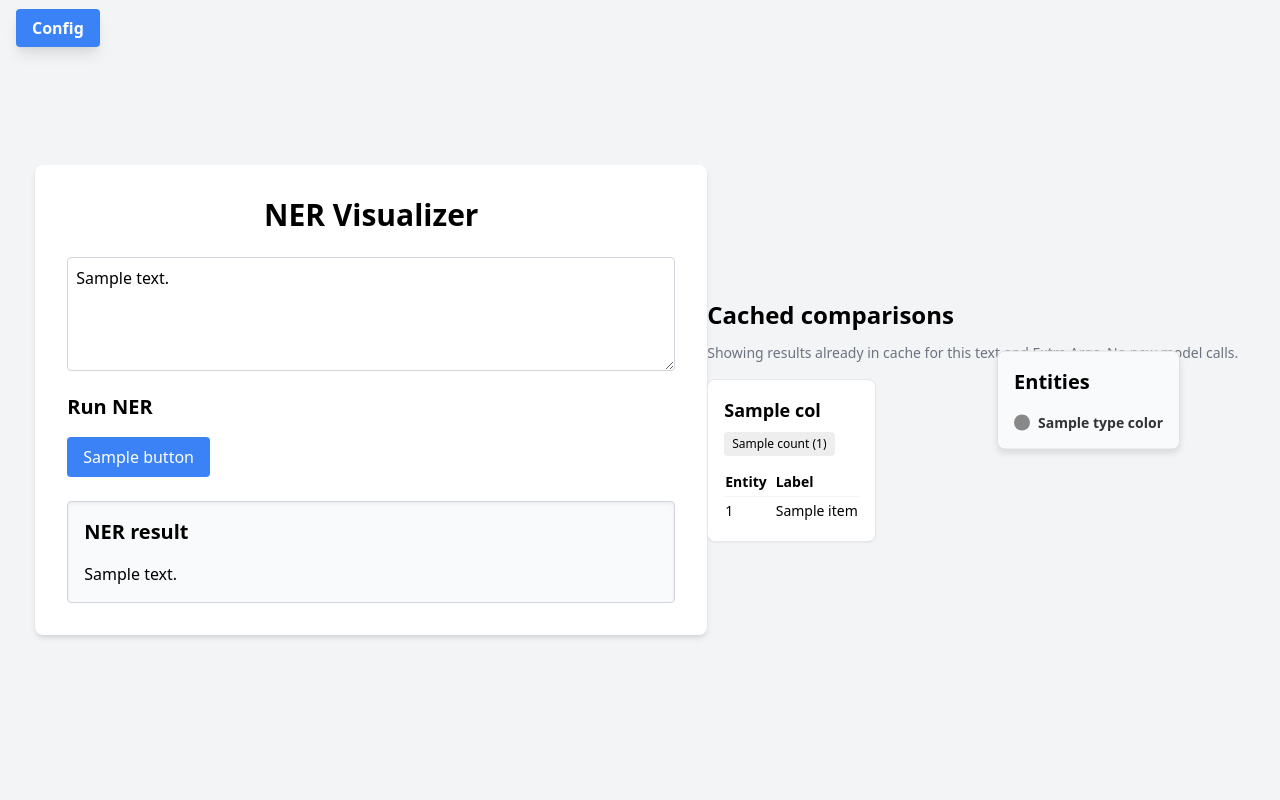
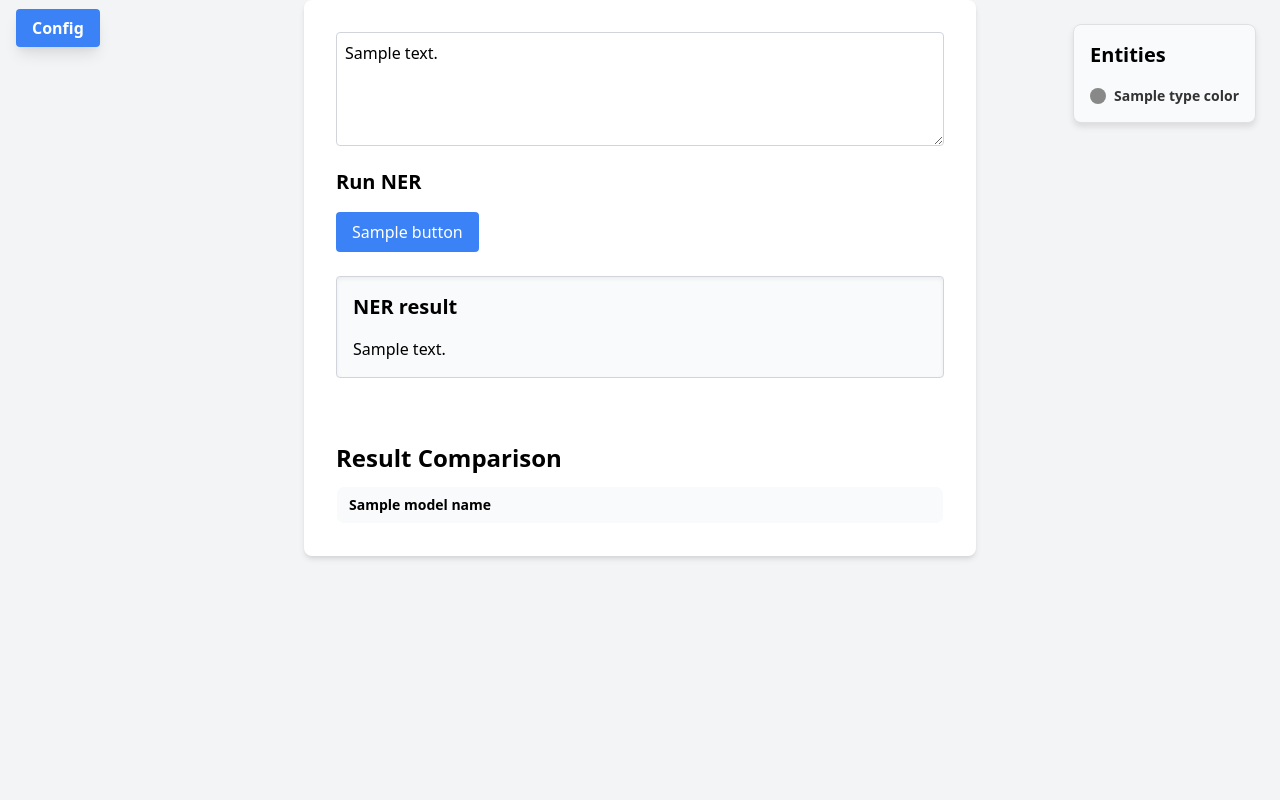
Before and after one commit to llinauer/ner_visualizer, a Flask app: template templates/index.html in a window 1280 px wide. Run offline with Flask 3, Linux system fonts and the light colour scheme; the template is opened without the code that fills it: most values are stand-ins (such as "Sample title", 1, 10 or a date in 2020); lists and menus that the app fills with data are empty.

Commit message:
Re-style comparison table, so that it is below result field and centered

```diff
--- a/static/styles.css
+++ b/static/styles.css
@@ -91,3 +91,20 @@
     opacity: 1;
     visibility: visible;
 }
+
+/* Legend: pin to top-right, scrollable if tall */
+.legend-container {
+  position: fixed;
+  top: 24px;
+  right: 24px;
+  transform: none;
+  background-color: #f9fafb;
+  border-radius: 8px;
+  padding: 16px;
+  border: 1px solid #e0e0e0;
+  max-width: 250px;
+  max-height: calc(100vh - 48px);
+  overflow: auto;
+  box-shadow: 0 4px 6px rgba(0,0,0,0.1);
+  z-index: 10;
+}
--- a/templates/index.html
+++ b/templates/index.html
@@ -6,7 +6,7 @@
   <link rel="stylesheet" href="https://cdn.jsdelivr.net/npm/tailwindcss@2.2.19/dist/tailwind.min.css">
   <link rel="stylesheet" href="{{ url_for('static', filename='styles.css') }}">
 </head>
-<body class="bg-gray-100 flex items-center justify-center min-h-screen">
+<body class="bg-gray-100 flex justify-center items-start min-h-screen">
 
   <!-- Config Button  -->
   <div class="absolute top-4 left-4 z-20">
@@ -17,8 +17,6 @@
 
     <!-- Form for entering text and submitting to NER -->
   <div class="bg-white shadow-md rounded-lg p-8 max-w-2xl w-full">
-    <h1 class="text-3xl font-bold mb-6 text-center">NER Visualizer</h1>
-
     <form id="config-form" action="/" method="POST">
       <div class="mb-4">
         <textarea id="user-text" name="text" class="w-full p-2 border border-gray-300 rounded" rows="4" placeholder="Enter text here">{{ raw_text }}</textarea>
@@ -55,7 +53,7 @@
       </div>
     {% endif %}
 
-  <!-- Legend -->
+    <!-- Legend (fixed on the right) -->
     {% if type_colors %}
       <div class="legend-container">
         <h2 class="text-xl font-semibold mb-4">Entities</h2>
@@ -69,79 +67,44 @@
         </div>
       </div>
     {% endif %}
-</div>
 
-{% if comparison_columns %}
-  <div class="mt-10">
-    <h2 class="text-2xl font-bold mb-3">Cached comparisons</h2>
-    <p class="text-sm text-gray-500 mb-4">
-      Showing results already in cache for this text and Extra Args. No new model calls.
-    </p>
 
-    <!-- Per-model columns -->
-    <div class="grid gap-4 sm:grid-cols-2 lg:grid-cols-3">
-      {% for col in comparison_columns %}
-        <div class="bg-white border border-gray-200 rounded-lg shadow-sm p-4">
-          <h3 class="font-semibold text-lg mb-2">{{ col.model_name }}</h3>
+    <!-- NEW: Comparison table lives AFTER highlight + legend -->
+    {% if model_names %}
+      <div class="mt-16">  <!-- big spacer to “move it down” -->
+        <h2 class="text-2xl font-bold mb-3">Result Comparison</h2>
 
-          <!-- Label chips with counts -->
-          <div class="flex flex-wrap gap-2 mb-3">
-            {% for label, count in col.counts.items() %}
-              <span class="px-2 py-1 rounded text-xs" style="background-color: {{ type_colors.get(label, '#eee') }}">
-                {{ label }} ({{ count }})
-              </span>
-            {% endfor %}
-          </div>
-
-          <!-- Entity list -->
-          <div class="max-h-56 overflow-auto">
-            <table class="w-full text-sm">
-              <thead>
-                <tr class="text-left">
-                  <th class="py-1 pr-2">Entity</th>
-                  <th class="py-1">Label</th>
-                </tr>
-              </thead>
-              <tbody>
-                 {% for item in col['items'] %}
-                  <tr class="border-t border-gray-100">
-                    <td class="py-1 pr-2">{{ item[0] }}</td>
-                    <td class="py-1">{{ item[1] }}</td>
-                  </tr>
-                {% endfor %}
-              </tbody>
-            </table>
-          </div>
-        </div>
-      {% endfor %}
-    </div>
-
-    <!-- Unified comparison table -->
-    {% if comparison_table.models|length > 1 %}
-      <div class="mt-8 bg-white border border-gray-200 rounded-lg shadow-sm p-4 overflow-auto">
-        <h3 class="font-semibold text-lg mb-3">Entity comparison table</h3>
-        <table class="min-w-full text-sm">
-          <thead>
-            <tr class="text-left">
-              <th class="py-1 pr-4">Entity</th>
-              {% for m in comparison_table.models %}
-                <th class="py-1 pr-4">{{ m }}</th>
+        <div class="overflow-x-auto">
+          <table class="min-w-full text-sm border border-gray-200 rounded-lg overflow-hidden">
+            <thead class="bg-gray-50">
+              <tr>
+                {% for m in model_names %}
+                  <th class="py-2 px-3 text-left font-semibold border-b border-gray-200">{{ m }}</th>
                 {% endfor %}
               </tr>
             </thead>
             <tbody>
-            {% for row in comparison_table.rows %}
-              <tr class="border-t border-gray-100">
-                <td class="py-1 pr-4 font-medium">{{ row.entity }}</td>
-                {% for m in comparison_table.models %}
-                  {% set label = row.by_model.get(m, '') %}
-                  <td class="py-1 pr-4">
-                    {% if label %}
-                      <span class="px-2 py-0.5 rounded" style="background-color: {{ type_colors.get(label, '#eee') }}">
-                        {{ label }}
+              {% set ns = namespace(maxlen=0) %}
+              {% for m in model_names %}
+                {% set l = (entity_columns.get(m) or [])|length %}
+                {% if l > ns.maxlen %}{% set ns.maxlen = l %}{% endif %}
+              {% endfor %}
+
+              {% for i in range(ns.maxlen) %}
+                <tr class="border-b border-gray-100">
+                  {% for m in model_names %}
+                    {% set items = entity_columns.get(m) or [] %}
+                    <td class="py-1.5 px-3 align-top">
+                      {% if i < items|length %}
+                        {% set ent = items[i][0] %}
+                        {% set label = items[i][1] %}
+                        <span class="ner-entity px-1 rounded"
+                              aria-label="{{ label }}"
+                              style="background-color: {{ type_colors.get(label, '#eef2ff') }};">
+                          {{ ent }}
                         </span>
                       {% else %}
-                      <span class="text-gray-400">—</span>
+                        <span class="text-gray-300">—</span>
                       {% endif %}
                     </td>
                   {% endfor %}
@@ -150,10 +113,9 @@
             </tbody>
           </table>
         </div>
+      </div>
     {% endif %}
   </div>
-{% endif %}
-
 
 
 <script>
```
Lines whose indentation alone changed are shown as unchanged.
